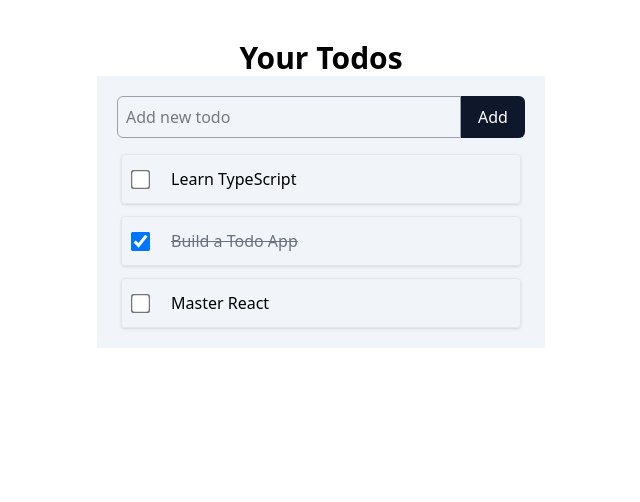
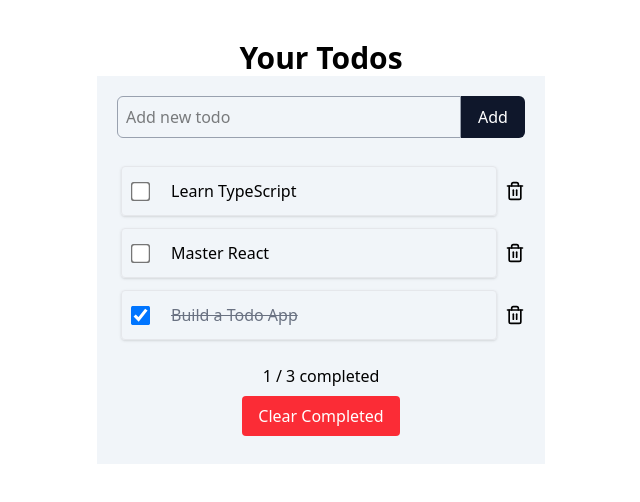
Before and after one commit to Hussain-Naik/TodoTS, a React (Vite) app: page / in a window 1280 px wide. Shown: the top 502 px of the page, without its empty margins (319-959 px from the left). Built offline with nearby package versions, Linux system fonts and the light colour scheme.

Commit message:
Add delete functionality

```diff
--- a/src/App.tsx
+++ b/src/App.tsx
@@ -1,7 +1,8 @@
 import { useState } from "react";
-import TodoItems from "./components/TodoItems";
 import { dummyData } from "./data/dummyData";
 import AddTodoForm from "./components/AddTodoForm";
+import TodoList from "./components/TodoList";
+import TodoSummary from "./components/TodoSummary";
 
 function App() {
   const [todos, setTodos] = useState(dummyData);
@@ -23,20 +24,21 @@ function App() {
     setTodos((prevTodos) => [newTodo, ...prevTodos]);
   }
 
+  function deleteTodo(id: number) {
+    setTodos((prevTodos) => prevTodos.filter((todo) => todo.id !== id));
+  }
+
+  function deleteCompletedTodos() {
+    setTodos((prevTodos) => prevTodos.filter((todo) => !todo.completed));
+  }
+
   return (
     <main className="py-10 h-screen">
       <h1 className="font-bold text-3xl text-center">Your Todos</h1>
       <div className="max-w-md mx-auto bg-slate-100 p-5">
         <AddTodoForm onSubmit={addTodo}/>
-        <div>
-          {todos.map((todo) => (
-            <TodoItems
-              key={todo.id}
-              todo={todo}
-              onCompleteChange={setTodoCompleted}
-            />
-          ))}
-        </div>
+        <TodoList todos={todos} setTodoCompleted={setTodoCompleted} setDeleteTodo={deleteTodo}/>
+        <TodoSummary todos={todos} deleteTodos={deleteCompletedTodos}/>
       </div>
     </main>
   );
--- a/src/components/TodoItems.tsx
+++ b/src/components/TodoItems.tsx
@@ -1,14 +1,20 @@
+import { Trash2 } from "lucide-react";
 import type { Todo } from "../types/todo";
 
 interface TodoItemsProps {
   todo: Todo;
   onCompleteChange: (id: number, completed: boolean) => void;
+  onDelete: (id: number) => void;
 }
 
-export default function TodoItems({ todo, onCompleteChange }: TodoItemsProps) {
+export default function TodoItems({
+  todo,
+  onCompleteChange,
+  onDelete,
+}: TodoItemsProps) {
   return (
-    <div key={todo.id} className="">
-          <label className="flex items-center gap-2 mt-3 mx-1 p-3 border border-gray-200 rounded shadow">
+    <div key={todo.id} className="flex items-center-safe gap-1">
+      <label className="flex grow items-center gap-2 mt-3 mx-1 p-3 border border-gray-200 rounded shadow">
         <input
           type="checkbox"
           onChange={(e) => onCompleteChange(todo.id, e.target.checked)}
@@ -19,6 +25,7 @@ export default function TodoItems({ todo, onCompleteChange }: TodoItemsProps) {
           {todo.title}
         </span>
       </label>
+      <Trash2 size={20} onClick={() => onDelete(todo.id)} className="items-center align-middle mt-3 hover:text-red-500"/>
     </div>
   );
 }
--- /dev/null
+++ b/src/components/TodoList.tsx
@@ -0,0 +1,30 @@
+import type { Todo } from "../types/todo";
+import TodoItems from "./TodoItems";
+
+interface TodoListProps {
+  todos: Todo[];
+  setTodoCompleted: (id: number, completed: boolean) => void;
+  setDeleteTodo: (id: number) => void;
+}
+
+export default function TodoList({
+  todos,
+  setTodoCompleted,
+  setDeleteTodo,
+}: TodoListProps) {
+  const sortedTodos = [...todos].sort(
+    (a, b) => Number(a.completed) - Number(b.completed)
+  );
+  return (
+    <div>
+      {sortedTodos.map((todo) => (
+        <TodoItems
+          key={todo.id}
+          todo={todo}
+          onCompleteChange={setTodoCompleted}
+          onDelete={setDeleteTodo}
+        />
+      ))}
+    </div>
+  );
+}
--- /dev/null
+++ b/src/components/TodoSummary.tsx
@@ -0,0 +1,35 @@
+import type { Todo } from "../types/todo";
+
+interface TodoSummaryProps {
+  todos: Todo[];
+  deleteTodos: () => void;
+}
+
+export default function TodoSummary({ todos, deleteTodos }: TodoSummaryProps) {
+  const completedTodos = todos.filter((todo) => todo.completed);
+  return (
+    <>
+      {todos.length === 0
+      ? <div className="text-center mt-4 p-2">
+          <p>
+            You have no todos. Add some tasks to get started!
+          </p>
+        </div>
+      : (
+        <div className="text-center mt-4 p-2">
+          <p>
+            {completedTodos.length} / {todos.length} completed
+          </p>
+            {completedTodos.length > 0 && (
+              <button
+                onClick={deleteTodos}
+                className="mt-2 bg-red-500 text-white px-4 py-2 rounded hover:bg-red-700"
+              >
+                Clear Completed
+              </button>
+            )}
+        </div>
+      )}
+    </>
+  );
+}
```
Lines whose indentation alone changed are shown as unchanged.
